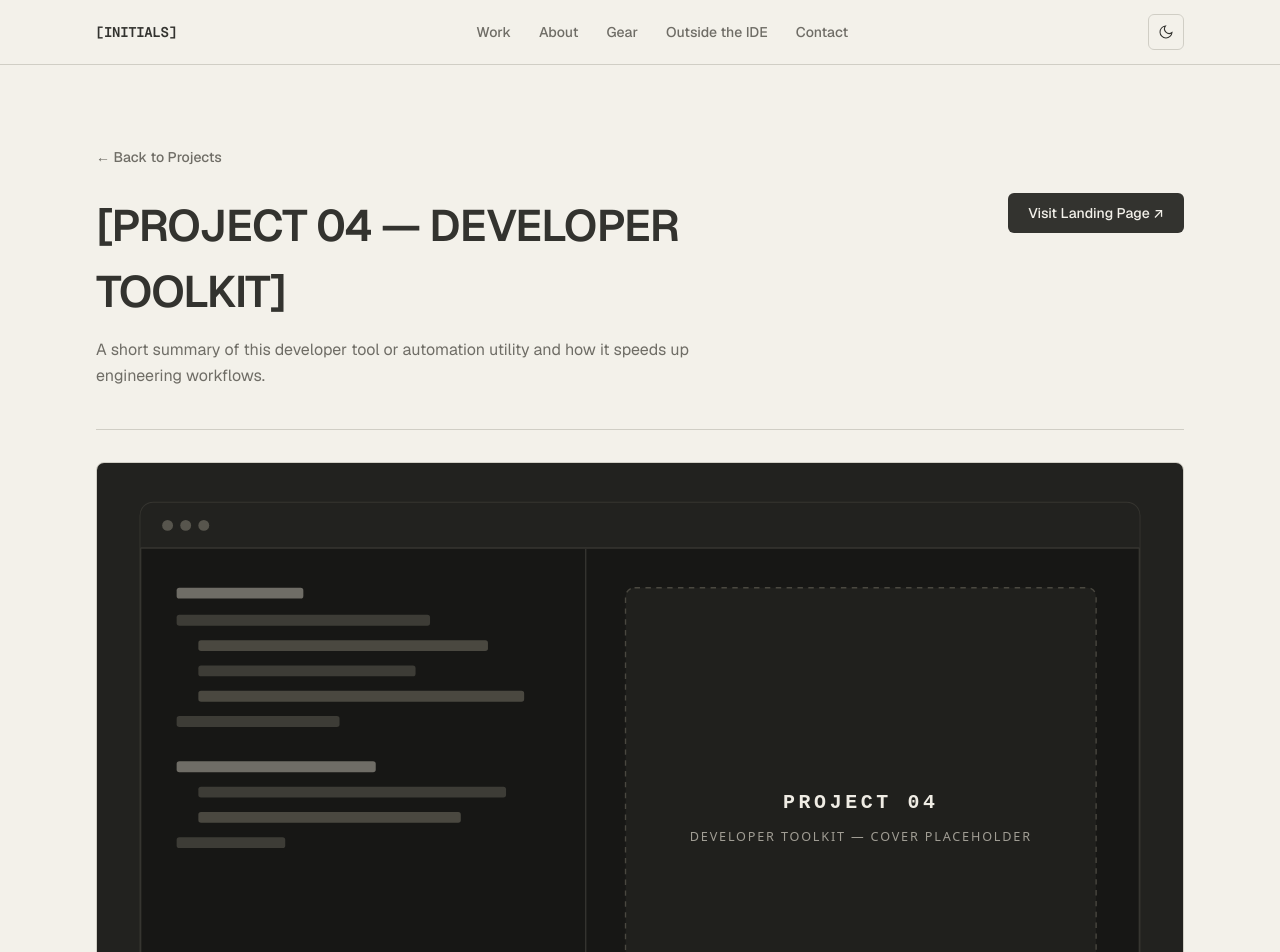
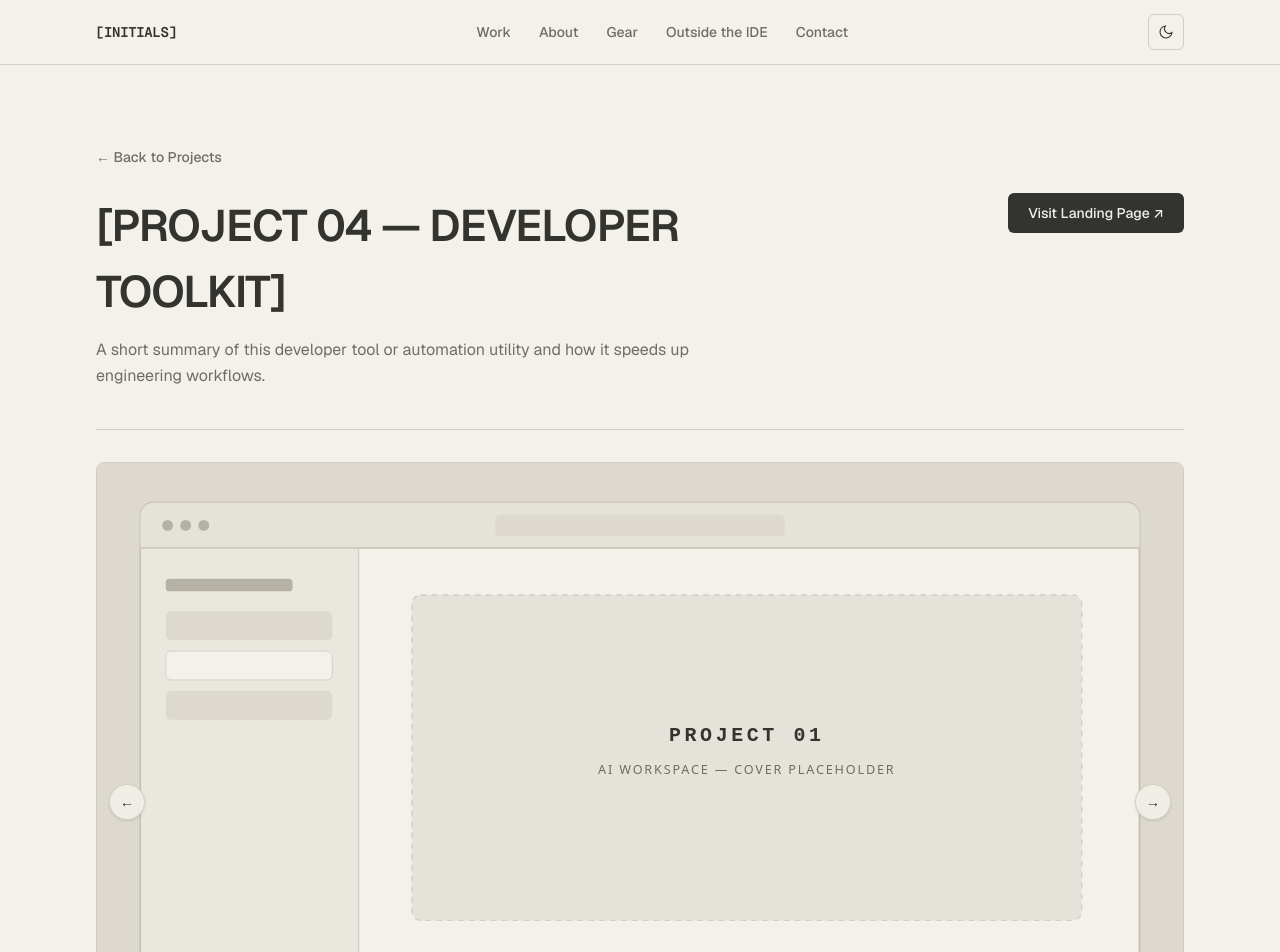
Before and after one commit to marcrommelagravante/PORTFOLIO, a Next.js app: page /projects/project-four in a window 1280 px wide. Shown: the top 952 px of the page. Built offline with nearby package versions, Linux system fonts and the light colour scheme; no server answers.

Commit message:
feat: add project detail page and interactive image gallery component

```diff
--- a/src/app/projects/[slug]/page.tsx
+++ b/src/app/projects/[slug]/page.tsx
@@ -1,9 +1,9 @@
 import React from "react";
 import type { Metadata } from "next";
-import Image from "next/image";
 import Link from "next/link";
 import { notFound } from "next/navigation";
 import { portfolioProjects } from "@/content/projects";
+import { ProjectGallery } from "@/components/projects/ProjectGallery";
 import { createPageMetadata } from "@/lib/metadata";
 import { isValidExternalUrl } from "@/lib/validation";
 
@@ -45,6 +45,13 @@ export default async function ProjectDetailPage({
   }
 
   const hasLive = isValidExternalUrl(project.liveUrl);
+  const galleryImages = Array.from(
+    new Set(
+      [project.coverImage, ...(project.screenshots ?? [])].filter(
+        (src): src is string => Boolean(src)
+      )
+    )
+  );
 
   return (
     <article className="py-14 sm:py-20">
@@ -81,18 +88,7 @@ export default async function ProjectDetailPage({
         </div>
       </header>
 
-      {project.coverImage && (
-        <div className="relative mt-8 aspect-16/10 w-full overflow-hidden rounded-lg border border-(--border) bg-(--surface)">
-          <Image
-            src={project.coverImage}
-            alt={`Cover image for ${project.title}`}
-            fill
-            priority
-            sizes="(max-width: 1200px) 100vw, 1152px"
-            className="object-cover"
-          />
-        </div>
-      )}
+      <ProjectGallery images={galleryImages} title={project.title} />
 
       <div className="mt-10 max-w-2xl space-y-8">
         <section>
--- a/src/components/projects/ProjectGallery.tsx
+++ b/src/components/projects/ProjectGallery.tsx
@@ -1,38 +1,176 @@
-import React from "react";
+"use client";
+
+import React, { useCallback, useEffect, useRef, useState } from "react";
 import Image from "next/image";
 
+const AUTOPLAY_INTERVAL_MS = 3500;
+const SWIPE_THRESHOLD_PX = 40;
+
 export function ProjectGallery({
-  screenshots,
+  images,
   title,
 }: {
-  screenshots?: string[];
+  images: string[];
   title: string;
 }) {
-  if (!screenshots || screenshots.length === 0) {
+  const count = images.length;
+  const isSingle = count <= 1;
+
+  const [activeIndex, setActiveIndex] = useState(0);
+  const pointerStartX = useRef<number | null>(null);
+  const pointerStartY = useRef<number | null>(null);
+
+  const goTo = useCallback(
+    (index: number) => {
+      if (isSingle) return;
+      setActiveIndex(((index % count) + count) % count);
+    },
+    [count, isSingle]
+  );
+
+  const stepBy = useCallback(
+    (delta: number) => {
+      if (isSingle) return;
+      setActiveIndex((prev) => (((prev + delta) % count) + count) % count);
+    },
+    [count, isSingle]
+  );
+
+  // Autoplay every 3.5s; resets timer whenever activeIndex changes
+  useEffect(() => {
+    if (isSingle) return;
+    const timer = window.setTimeout(() => {
+      setActiveIndex((prev) => (prev + 1) % count);
+    }, AUTOPLAY_INTERVAL_MS);
+
+    return () => window.clearTimeout(timer);
+  }, [activeIndex, count, isSingle]);
+
+  if (count === 0) {
     return null;
   }
 
+  const handleKeyDown = (e: React.KeyboardEvent<HTMLElement>) => {
+    if (isSingle) return;
+    if (e.key === "ArrowLeft") {
+      e.preventDefault();
+      stepBy(-1);
+    } else if (e.key === "ArrowRight") {
+      e.preventDefault();
+      stepBy(1);
+    }
+  };
+
+  const handlePointerDown = (e: React.PointerEvent<HTMLDivElement>) => {
+    if (isSingle) return;
+    pointerStartX.current = e.clientX;
+    pointerStartY.current = e.clientY;
+  };
+
+  const handlePointerUp = (e: React.PointerEvent<HTMLDivElement>) => {
+    if (isSingle || pointerStartX.current === null || pointerStartY.current === null) {
+      return;
+    }
+    const dx = e.clientX - pointerStartX.current;
+    const dy = e.clientY - pointerStartY.current;
+    pointerStartX.current = null;
+    pointerStartY.current = null;
+
+    if (Math.abs(dx) >= SWIPE_THRESHOLD_PX && Math.abs(dx) > Math.abs(dy)) {
+      stepBy(dx < 0 ? 1 : -1);
+    }
+  };
+
   return (
-    <section aria-label="Project screenshots" className="mt-10 space-y-6">
-      <h2 className="text-sm font-semibold tracking-tight text-(--foreground)">
-        Screenshots & Visuals
-      </h2>
-      <div className="grid gap-6 sm:grid-cols-2">
-        {screenshots.map((src, index) => (
+    <section
+      aria-roledescription="carousel"
+      aria-label={`${title} image gallery`}
+      onKeyDown={handleKeyDown}
+      className="mt-8 select-none"
+    >
+      <div
+        onPointerDown={handlePointerDown}
+        onPointerUp={handlePointerUp}
+        onPointerCancel={() => {
+          pointerStartX.current = null;
+          pointerStartY.current = null;
+        }}
+        className="group relative aspect-16/10 w-full overflow-hidden rounded-lg border border-(--border) bg-(--surface) touch-pan-y"
+      >
+        {/* Horizontal sliding track */}
+        <div
+          style={{
+            transform: `translate3d(-${activeIndex * 100}%, 0, 0)`,
+          }}
+          className="coverflow-slide flex h-full w-full transition-transform duration-500 ease-out"
+        >
+          {images.map((src, index) => (
             <div
               key={`${src}-${index}`}
-            className="relative aspect-16/10 overflow-hidden rounded-lg border border-(--border) bg-(--surface)"
+              role="group"
+              aria-roledescription="slide"
+              aria-label={`Image ${index + 1} of ${count}`}
+              aria-hidden={index !== activeIndex}
+              className="relative h-full w-full shrink-0"
             >
               <Image
                 src={src}
                 alt={`${title} screenshot ${index + 1}`}
                 fill
-              sizes="(max-width: 768px) 100vw, 50vw"
-              className="object-cover"
+                priority={index === 0}
+                draggable={false}
+                sizes="(max-width: 1200px) 100vw, 1152px"
+                className="object-cover select-none"
               />
             </div>
           ))}
         </div>
+
+        {/* Prev / Next arrow controls */}
+        {!isSingle && (
+          <>
+            <button
+              type="button"
+              onClick={() => stepBy(-1)}
+              aria-label="Previous image"
+              className="absolute top-1/2 left-3 z-10 inline-flex h-9 w-9 -translate-y-1/2 cursor-pointer items-center justify-center rounded-full border border-(--border) bg-(--background)/85 text-sm text-(--foreground) shadow-sm backdrop-blur-sm transition-opacity hover:bg-(--background) focus-visible:outline-2 focus-visible:outline-offset-2 focus-visible:outline-(--foreground)"
+            >
+              ←
+            </button>
+            <button
+              type="button"
+              onClick={() => stepBy(1)}
+              aria-label="Next image"
+              className="absolute top-1/2 right-3 z-10 inline-flex h-9 w-9 -translate-y-1/2 cursor-pointer items-center justify-center rounded-full border border-(--border) bg-(--background)/85 text-sm text-(--foreground) shadow-sm backdrop-blur-sm transition-opacity hover:bg-(--background) focus-visible:outline-2 focus-visible:outline-offset-2 focus-visible:outline-(--foreground)"
+            >
+              →
+            </button>
+          </>
+        )}
+
+        {/* Bottom dot indicators */}
+        {!isSingle && (
+          <div className="absolute bottom-3.5 left-1/2 z-10 flex -translate-x-1/2 items-center gap-2 rounded-full border border-(--border)/80 bg-(--background)/80 px-3 py-1.5 backdrop-blur-sm">
+            {images.map((_, index) => {
+              const isActive = index === activeIndex;
+              return (
+                <button
+                  key={index}
+                  type="button"
+                  onClick={() => goTo(index)}
+                  aria-label={`Go to image ${index + 1}`}
+                  aria-current={isActive ? "true" : undefined}
+                  className={`h-2 cursor-pointer rounded-full transition-all duration-300 focus-visible:outline-2 focus-visible:outline-offset-2 focus-visible:outline-(--foreground) ${
+                    isActive
+                      ? "w-5 bg-(--foreground)"
+                      : "w-2 bg-(--muted)/50 hover:bg-(--muted)"
+                  }`}
+                />
+              );
+            })}
+          </div>
+        )}
+      </div>
     </section>
   );
 }
--- a/src/content/projects.ts
+++ b/src/content/projects.ts
@@ -38,8 +38,9 @@ export const portfolioProjects: PortfolioProject[] = [
     ],
     coverImage: "/images/projects/project-placeholder-1.svg",
     screenshots: [
-      "/images/projects/project-placeholder.svg",
-      "/images/projects/project-placeholder.svg",
+      "/images/projects/project-placeholder-2.svg",
+      "/images/projects/project-placeholder-3.svg",
+      "/images/projects/project-placeholder-4.svg",
     ],
     technologies: ["Next.js", "TypeScript", "Tailwind CSS", "OpenAI API", "Supabase"],
     liveUrl: "https://example.com",
@@ -66,8 +67,9 @@ export const portfolioProjects: PortfolioProject[] = [
     ],
     coverImage: "/images/projects/project-placeholder-2.svg",
     screenshots: [
-      "/images/projects/project-placeholder.svg",
-      "/images/projects/project-placeholder.svg",
+      "/images/projects/project-placeholder-3.svg",
+      "/images/projects/project-placeholder-4.svg",
+      "/images/projects/project-placeholder-1.svg",
     ],
     technologies: ["React", "Next.js", "Node.js", "PostgreSQL", "Vercel"],
     liveUrl: "https://example.com",
@@ -94,8 +96,9 @@ export const portfolioProjects: PortfolioProject[] = [
     ],
     coverImage: "/images/projects/project-placeholder-3.svg",
     screenshots: [
-      "/images/projects/project-placeholder.svg",
-      "/images/projects/project-placeholder.svg",
+      "/images/projects/project-placeholder-4.svg",
+      "/images/projects/project-placeholder-1.svg",
+      "/images/projects/project-placeholder-2.svg",
     ],
     technologies: ["React Native", "Expo", "TypeScript", "Firebase"],
     liveUrl: "https://example.com",
@@ -122,8 +125,9 @@ export const portfolioProjects: PortfolioProject[] = [
     ],
     coverImage: "/images/projects/project-placeholder-4.svg",
     screenshots: [
-      "/images/projects/project-placeholder.svg",
-      "/images/projects/project-placeholder.svg",
+      "/images/projects/project-placeholder-1.svg",
+      "/images/projects/project-placeholder-2.svg",
+      "/images/projects/project-placeholder-3.svg",
     ],
     technologies: ["TypeScript", "Next.js", "Tailwind CSS", "Gemini API"],
     liveUrl: "https://example.com",
```
Lines whose indentation alone changed are shown as unchanged.
